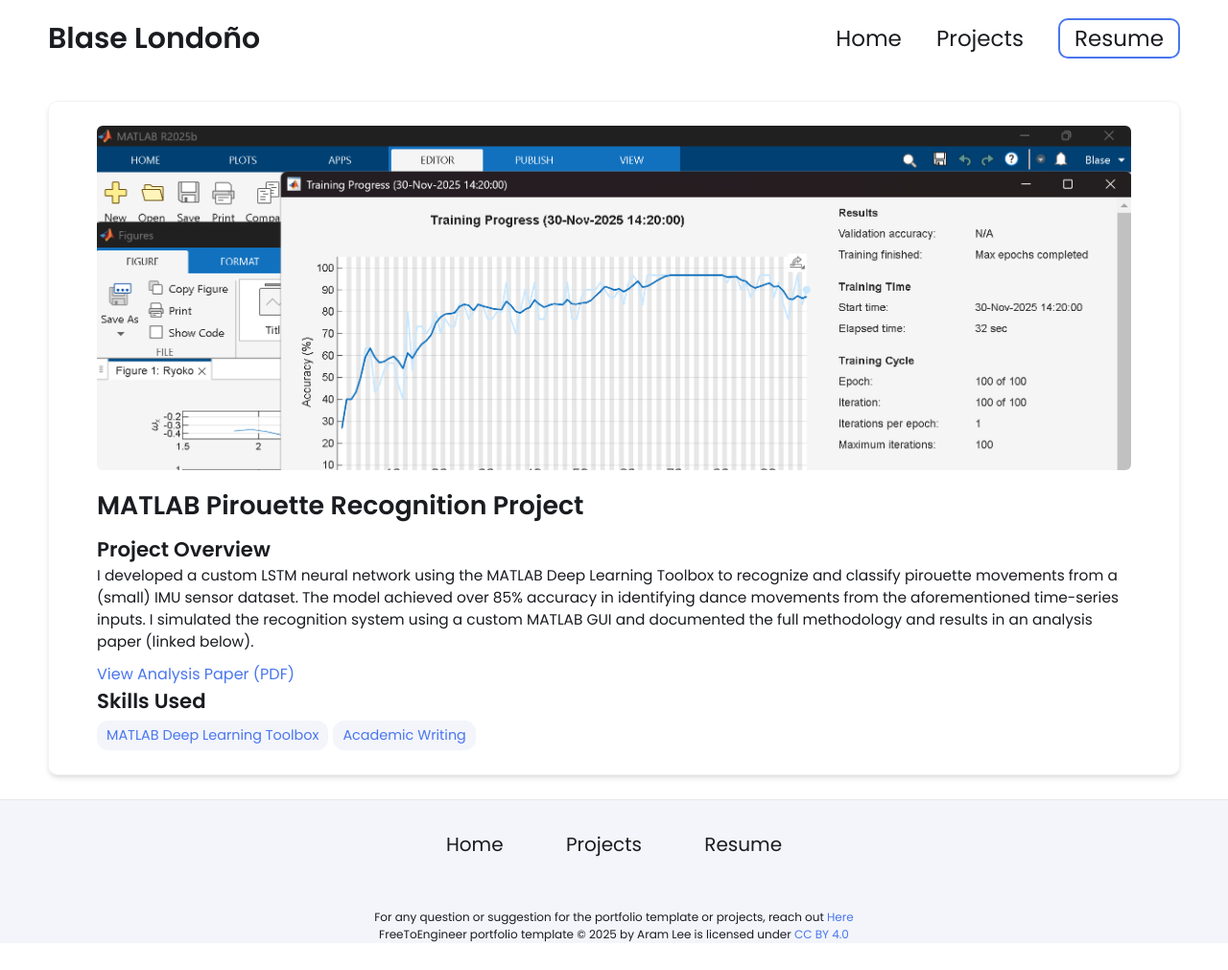
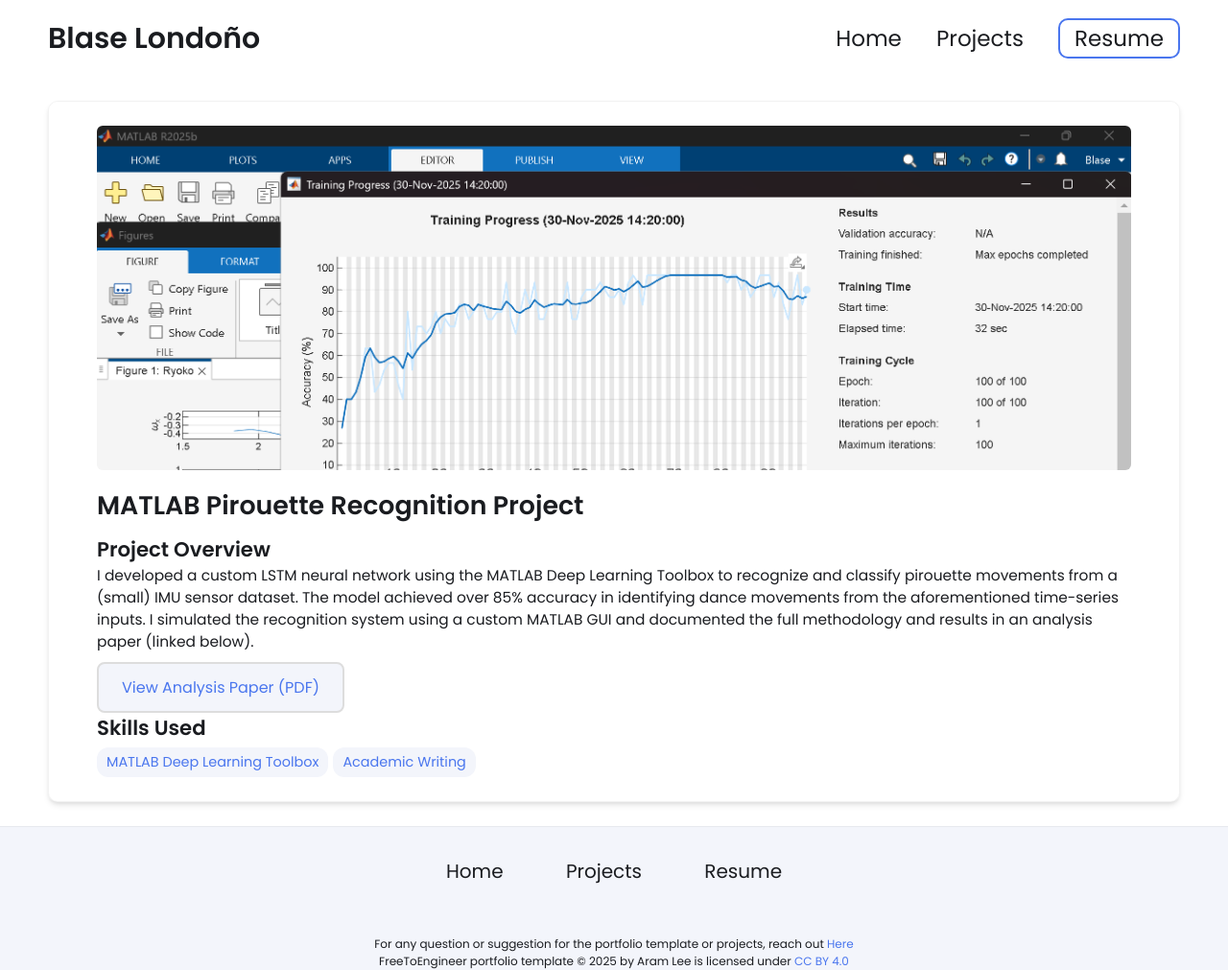
Before and after one commit to blasejlondono/blasejlondono.github.io, a Jekyll site: the page built from _projects/matlab-ml-paper/index.md, in a window 1280 px wide. Shown: the whole page at 96% size. Built offline with Jekyll 4.4.1, drawn with Linux system fonts in a browser that asks for light colours; before the commit the page ends 983 px from its top, so only the background shows below that.

Commit message:
Update styles.css

```diff
--- a/css/styles.css
+++ b/css/styles.css
@@ -605,6 +605,44 @@
     margin-bottom: 10px;
 }
 
+.paper-link-container {
+    margin-top: 1rem;
+    margin-bottom: 2rem;
+}
+
+.paper-link {
+    display: inline-flex;
+    align-items: center;
+    gap: 0.5rem;
+    padding: 0.75rem 1.5rem;
+    background-color: var(--light-background-color);
+    border: 2px solid var(--border-color);
+    border-radius: 8px;
+    color: var(--link-color);
+    text-decoration: none;
+    font-weight: 500;
+    transition: all 0.3s ease;
+}
+
+.paper-link:hover {
+    background-color: var(--link-color);
+    color: white;
+    border-color: var(--link-color);
+    transform: translateY(-2px);
+}
+
+.paper-icon {
+    font-size: 1.2rem;
+}
+
+.post-view .summary .skills-card {
+    display: flex;
+    flex-direction: column;
+    gap: 5px;
+}
+
+
+
 .post-view .summary .skills-card {
     display: flex;
     flex-direction: column;
```
